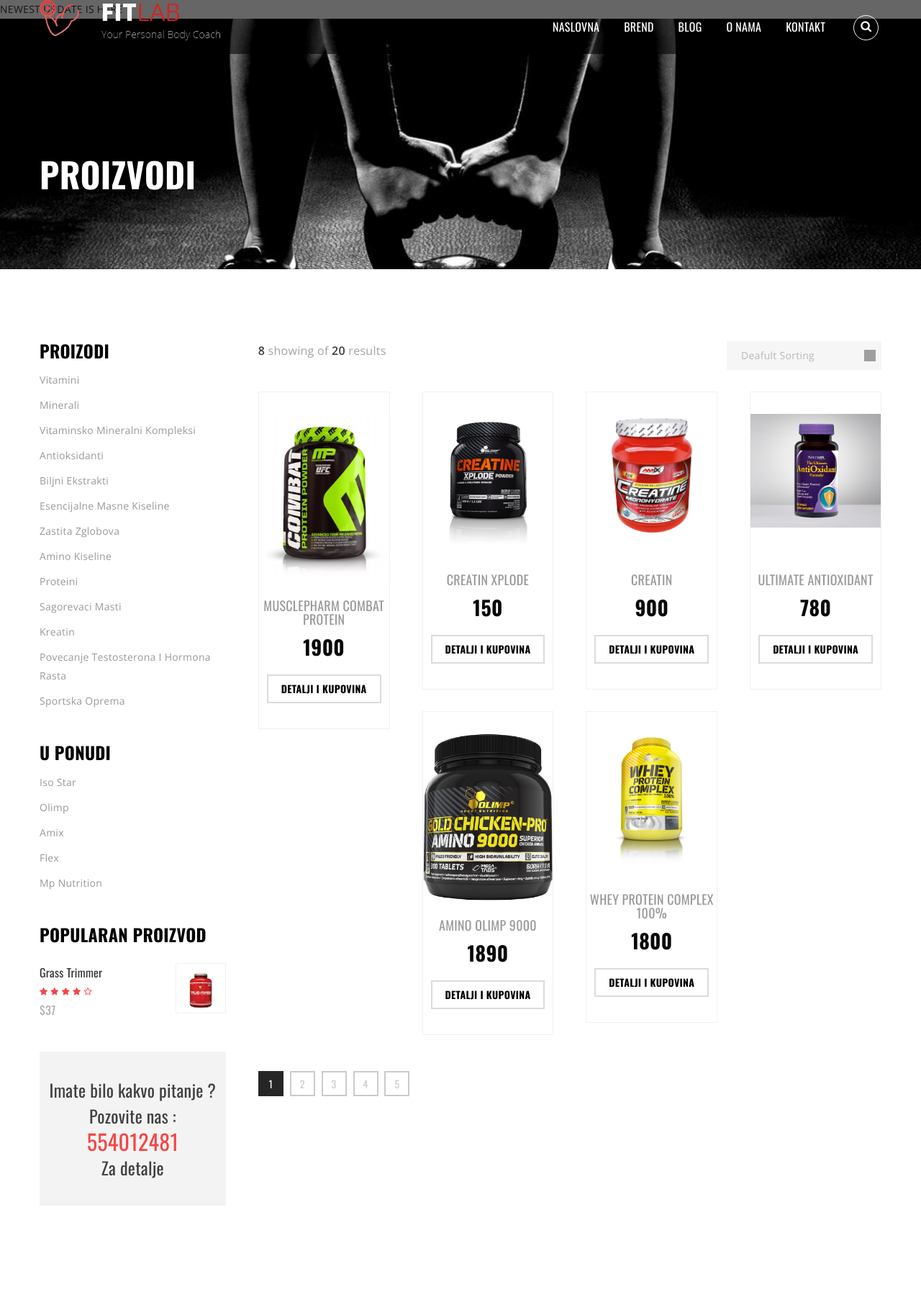
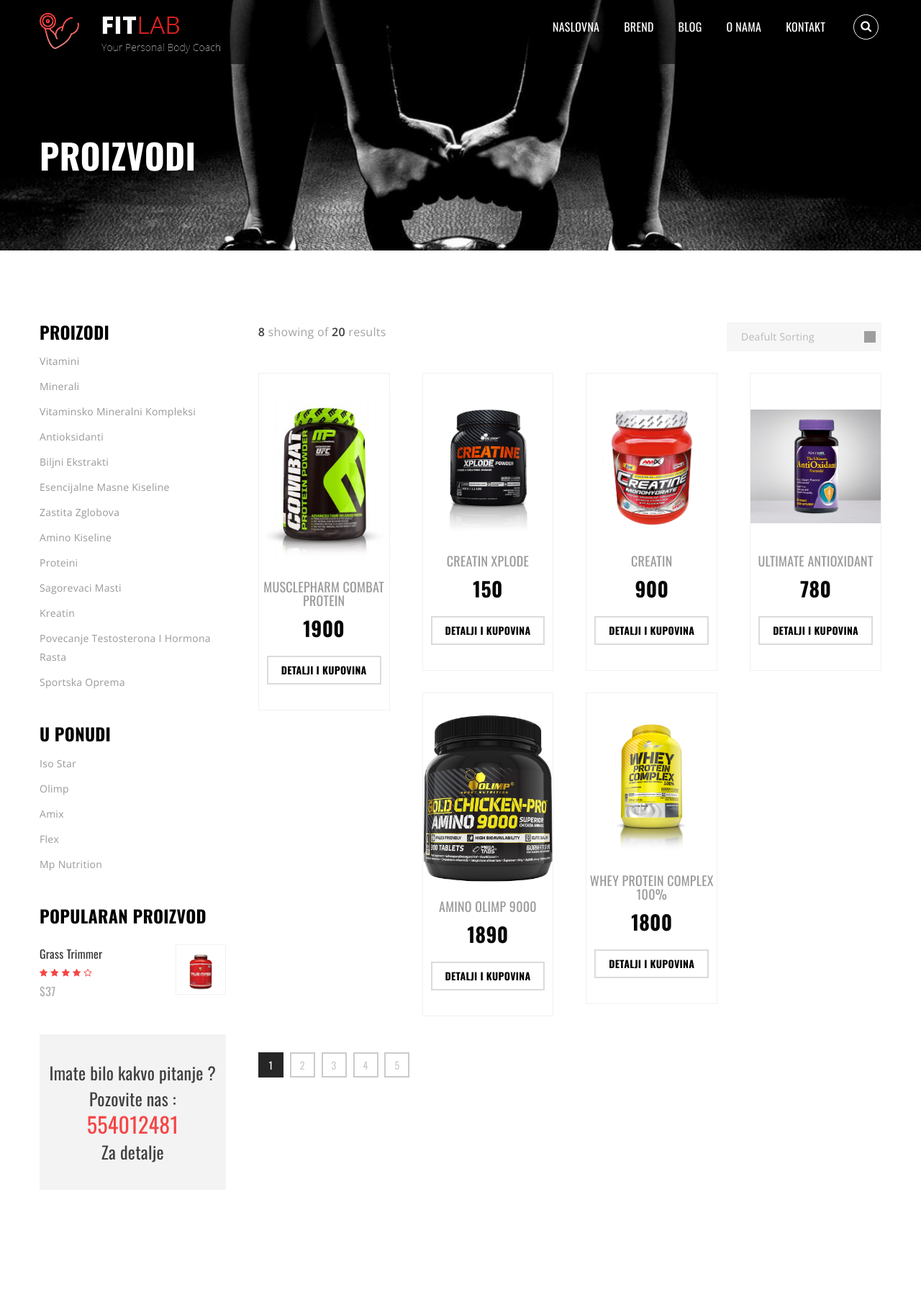
Before and after one commit to jambita/fitbody, a PHP site: page /index.php in a window 1280 px wide. Shown: the top 1795 px of the page at 72% size. Run offline with PHP 8.4, Linux system fonts and the light colour scheme; data comes from the database, SQL or seed files in the repository; some libraries are stand-ins or nearby versions; grey boxes are pictures that could not be loaded.

Commit message:
remove text

```diff
--- a/index.php
+++ b/index.php
@@ -4,15 +4,7 @@
 	include_once("include/constant.php");
 
 	$title = "Home Page";
-
-
-
-        s
 ?>
-
-NEWEST UPDATE IS HERE
-
-
 
 <!DOCTYPE html>
 <html lang="en">
```
